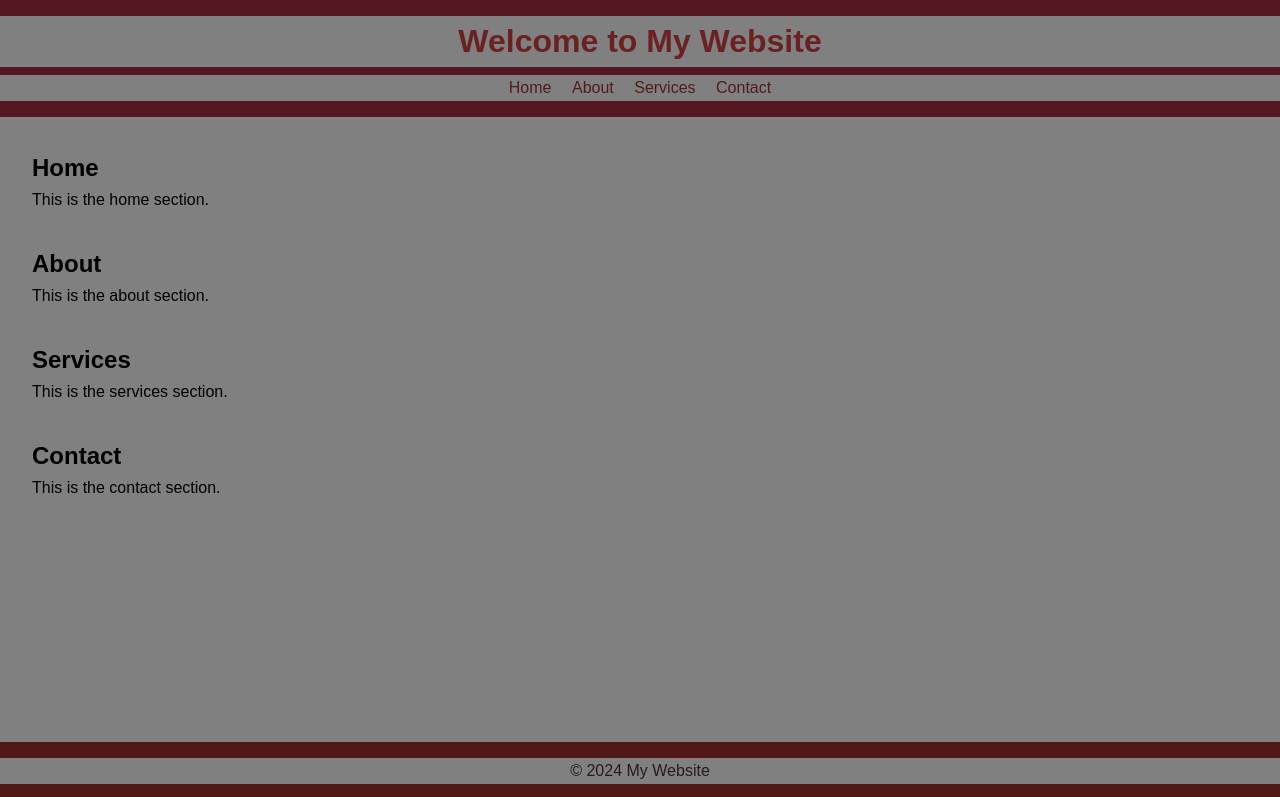
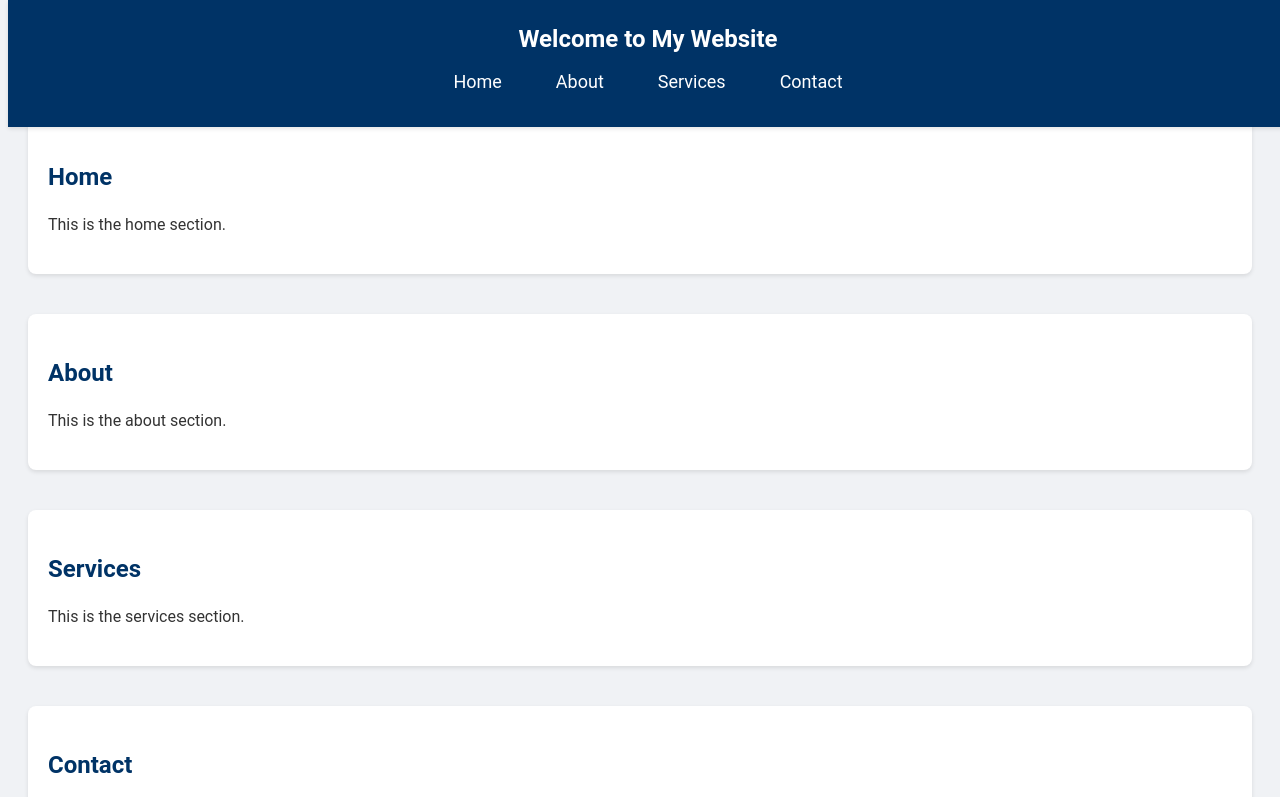
Before and after one commit to ranagaher/task, a plain HTML site: page index.html in a window 1280 px wide. Shown: the top 797 px of the page. Drawn offline with Linux system fonts and the light colour scheme.

Commit message:
Update style.css

```diff
--- a/style.css
+++ b/style.css
@@ -1,58 +1,99 @@
+ * Global Styles */
 * {
-    background-color: gray;
     margin: 0;
     padding: 0;
     box-sizing: border-box;
 }
 
 body {
-    font-family: Arial, sans-serif;
+    font-family: 'Roboto', sans-serif;
     line-height: 1.6;
+    background-color: #f0f2f5;
+    color: #333;
+    padding-top: 70px;
+    /* Adjusted to accommodate fixed header */
 }
 
+/* Header Styles */
 header {
-    background: rgb(84, 22, 32);
-    color: #6b2121;
-    padding: 1rem 0;
+    background: #003366;
+    color: #fff;
+    padding: 20px 0;
+    position: fixed;
+    width: 100%;
+    top: 0;
+    z-index: 1000;
+    box-shadow: 0 2px 4px rgba(0, 0, 0, 0.1);
     text-align: center;
 }
 
 header h1 {
-    margin-bottom: 0.5rem;
+    margin: 0;
+    font-size: 24px;
 }
 
 nav ul {
     list-style: none;
+    display: flex;
+    justify-content: center;
+    align-items: center;
+    padding: 10px 0;
+    margin: 0;
 }
 
 nav ul li {
-    display: inline;
-    margin: 0 0.5rem;
+    margin: 0 15px;
 }
 
 nav ul li a {
-    color: #521b1b;
+    color: #fff;
     text-decoration: none;
+    font-size: 18px;
+    padding: 8px 12px;
+    border-radius: 4px;
+    transition: background-color 0.3s ease, color 0.3s ease;
 }
 
 nav ul li a:hover {
-    text-decoration: underline;
+    background-color: #ffcc00;
+    color: #003366;
 }
 
+/* Main Content Styles */
 main {
-    padding: 2rem;
+    padding: 20px;
+    margin-top: 20px;
 }
 
 section {
-    margin-bottom: 2rem;
+    margin-bottom: 40px;
+    background: #fff;
+    padding: 20px;
+    box-shadow: 0 2px 4px rgba(0, 0, 0, 0.1);
+    border-radius: 8px;
 }
 
+section h2 {
+    margin-bottom: 10px;
+    color: #003366;
+}
+
+section p {
+    font-size: 16px;
+    line-height: 1.6;
+}
+
+/* Footer Styles */
 footer {
-    background: #511818;
-    color: #281a1a;
+    background: #003366;
+    color: #fff;
     text-align: center;
-    padding: 1rem 0;
-    position: absolute;
+    padding: 20px 0;
+    position: relative;
+    width: 100%;
     bottom: 0;
-    width: 100%;
 }
+
+footer p {
+    margin: 0;
+}
```
